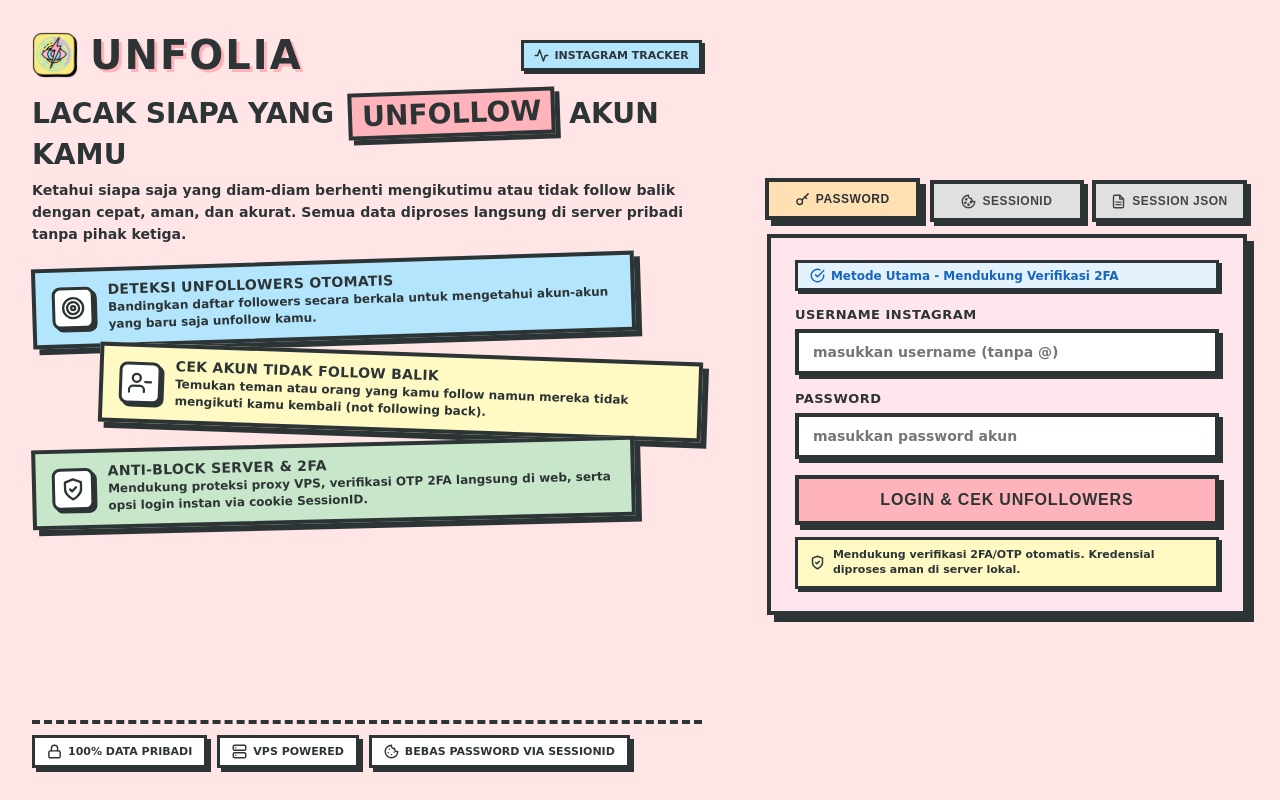
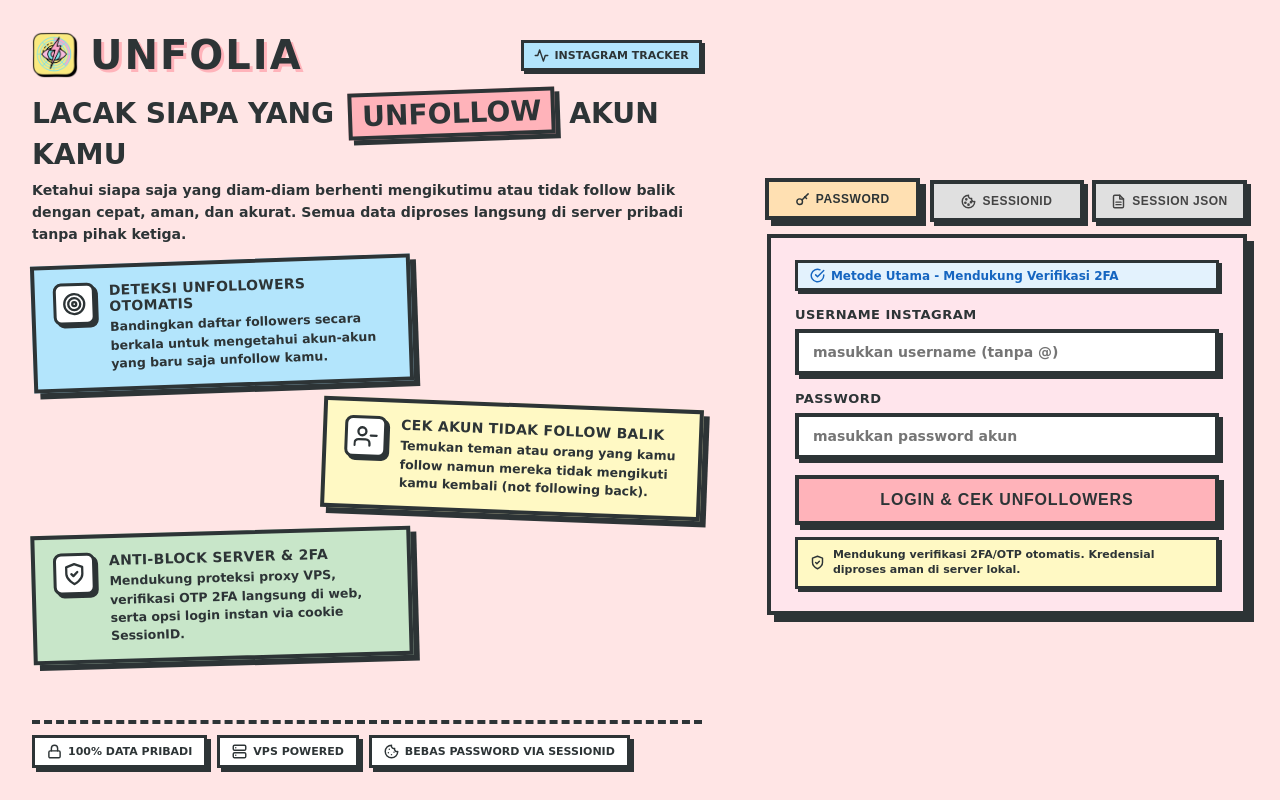
Before and after one commit to Youngstg/UnfollowerChecker, a Flask app: page / in a window 1280 px wide. Run offline with Flask 3, Linux system fonts and the light colour scheme.

Commit message:
style: make feature cards narrower and expand vertically to fill empty space

```diff
--- a/static/css/style.css
+++ b/static/css/style.css
@@ -166,42 +166,42 @@ body.landing-page {
     margin-bottom: clamp(12px, 1.8vh, 18px);
 }
 
-/* Feature Cards Neo-Brutalist Comic: 3 Kotak Selang-Seling (2 Kiri, 1 Kanan) & Tidak Terlalu Lurus */
+/* Feature Cards Neo-Brutalist Comic: 3 Kotak Pendek Lebar, Lebih Tinggi ke Bawah, Selang-Seling */
 .feature-grid {
     display: flex;
     flex-direction: column;
-    gap: clamp(10px, 1.4vh, 16px);
-    margin-bottom: clamp(12px, 1.8vh, 18px);
+    gap: clamp(14px, 2vh, 22px);
+    margin-bottom: clamp(16px, 2.5vh, 26px);
     width: 100%;
 }
 
 .feature-card {
     display: flex;
-    align-items: center;
+    align-items: flex-start;
     gap: 14px;
-    padding: clamp(10px, 1.3vh, 14px) 16px;
+    padding: clamp(14px, 1.8vh, 18px) 18px;
     border: 4px solid #2D3436;
     box-shadow: 6px 6px 0px #2D3436;
     transition: transform 0.2s cubic-bezier(0.34, 1.56, 0.64, 1), box-shadow 0.2s ease;
-    width: 90%;
+    width: clamp(260px, 78%, 380px);
 }
 
-/* Kotak 1: Di Kiri, Sedikit Miring ke Kiri (-1.8deg) */
+/* Kotak 1: Di Kiri, Sedikit Miring ke Kiri (-2deg) */
 .feature-card:nth-child(1) {
     align-self: flex-start;
-    transform: rotate(-1.8deg);
+    transform: rotate(-2deg);
 }
 
-/* Kotak 2: Di Kanan, Sedikit Miring ke Kanan (+2deg) */
+/* Kotak 2: Di Kanan, Sedikit Miring ke Kanan (+2.2deg) */
 .feature-card:nth-child(2) {
     align-self: flex-end;
-    transform: rotate(2deg);
+    transform: rotate(2.2deg);
 }
 
-/* Kotak 3: Di Kiri, Sedikit Miring ke Kiri (-1.4deg) */
+/* Kotak 3: Di Kiri, Sedikit Miring ke Kiri (-1.6deg) */
 .feature-card:nth-child(3) {
     align-self: flex-start;
-    transform: rotate(-1.4deg);
+    transform: rotate(-1.6deg);
 }
 
 .feature-card:hover {
@@ -242,15 +242,15 @@ body.landing-page {
     font-weight: 900;
     text-transform: uppercase;
     color: #2D3436;
-    margin-bottom: 2px;
+    margin-bottom: 4px;
     letter-spacing: 0.3px;
 }
 
 .feature-body p {
-    font-size: 12px;
+    font-size: 12.5px;
     font-weight: 700;
     color: #2D3436;
-    line-height: 1.4;
+    line-height: 1.45;
     margin: 0;
 }
 
```
